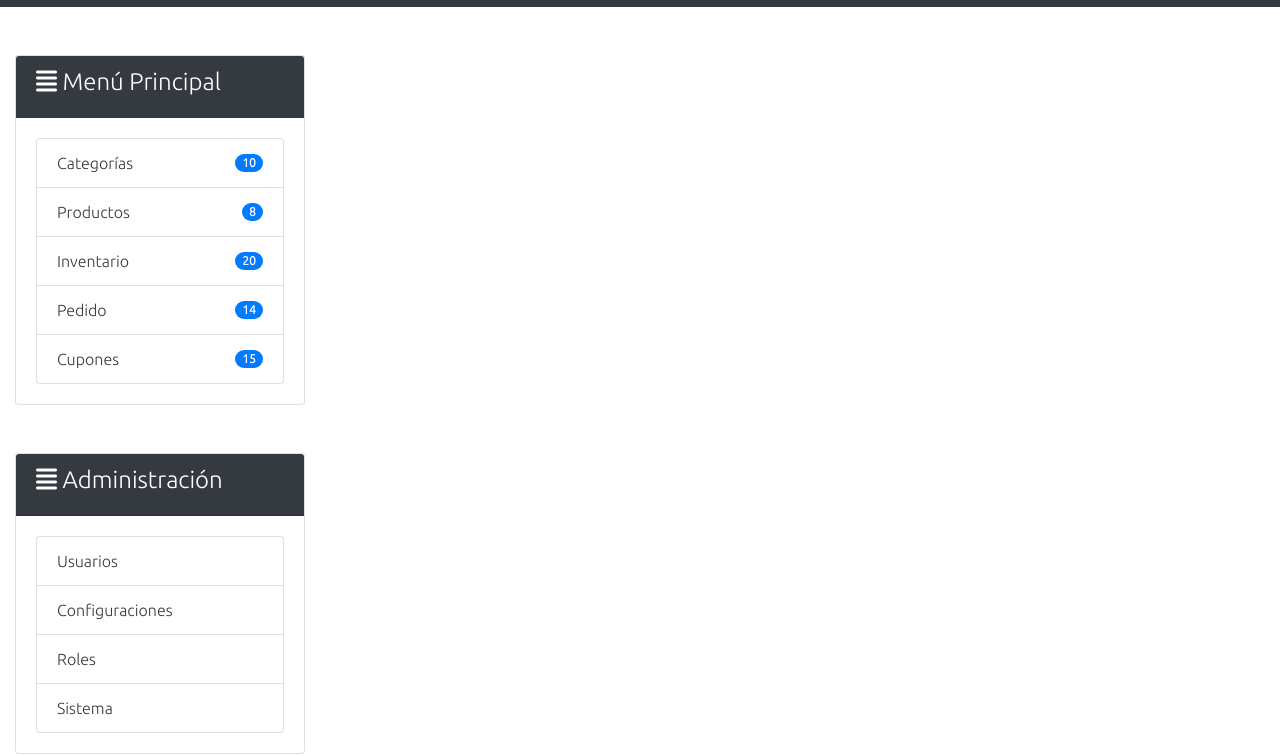
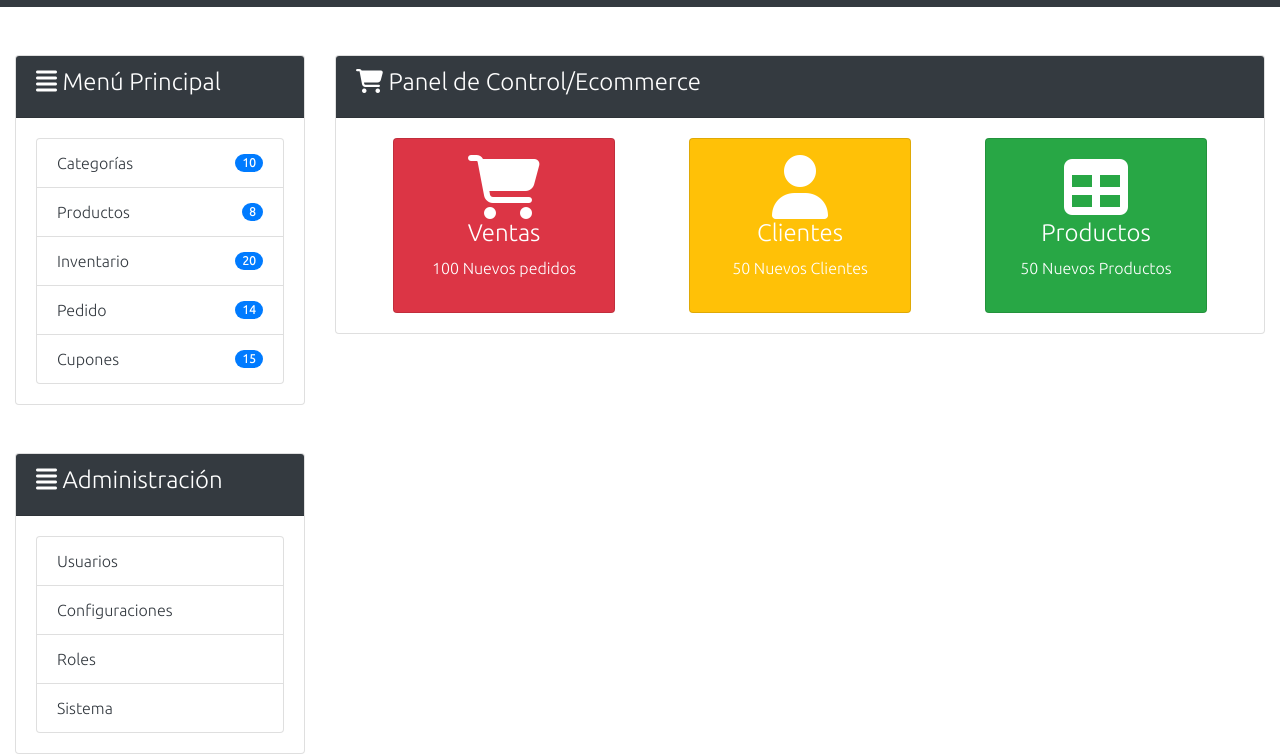
Before and after one commit to ZielGit/AdminApp, a plain HTML site: page panel.html in a window 1280 px wide. Shown: the part 63-819 px from the top of the page. Drawn offline with Linux system fonts and the light colour scheme.

Commit message:
feat: Se agregaron los banners

```diff
--- a/panel.html
+++ b/panel.html
@@ -163,7 +163,32 @@
             </div>
             <!-- Layout de 9 columnas -->
             <div class="col-sm-12 col-md-9">
+                <div class="card">
+                    <div class="card-header bg-dark text-white">
+                        <h4><i class="fas fa-shopping-cart"></i> Panel de Control/Ecommerce</h4>
+                    </div>
+                    <div class="card-body">
+                        <div class="d-flex justify-content-around row-h1">
+                            <div class="col-sm-12 col-md-3 card py-3 bg-danger text-center text-white">
+                                <i class="fas fa-shopping-cart" style="font-size: 4rem;"></i>
+                                <h4>Ventas</h4>
+                                <p>100 Nuevos pedidos</p>
+                            </div>
 
+                            <div class="col-sm-12 col-md-3 card py-3 bg-warning text-center text-white">
+                                <i class="fas fa-user" style="font-size: 4rem;"></i>
+                                <h4>Clientes</h4>
+                                <p>50 Nuevos Clientes</p>
+                            </div>
+
+                            <div class="col-sm-12 col-md-3 card py-3 bg-success text-center text-white">
+                                <i class="fas fa-table" style="font-size: 4rem;"></i>
+                                <h4>Productos</h4>
+                                <p>50 Nuevos Productos</p>
+                            </div>
+                        </div>
+                    </div>
+                </div>
             </div>
         </div>
     </div>
```
